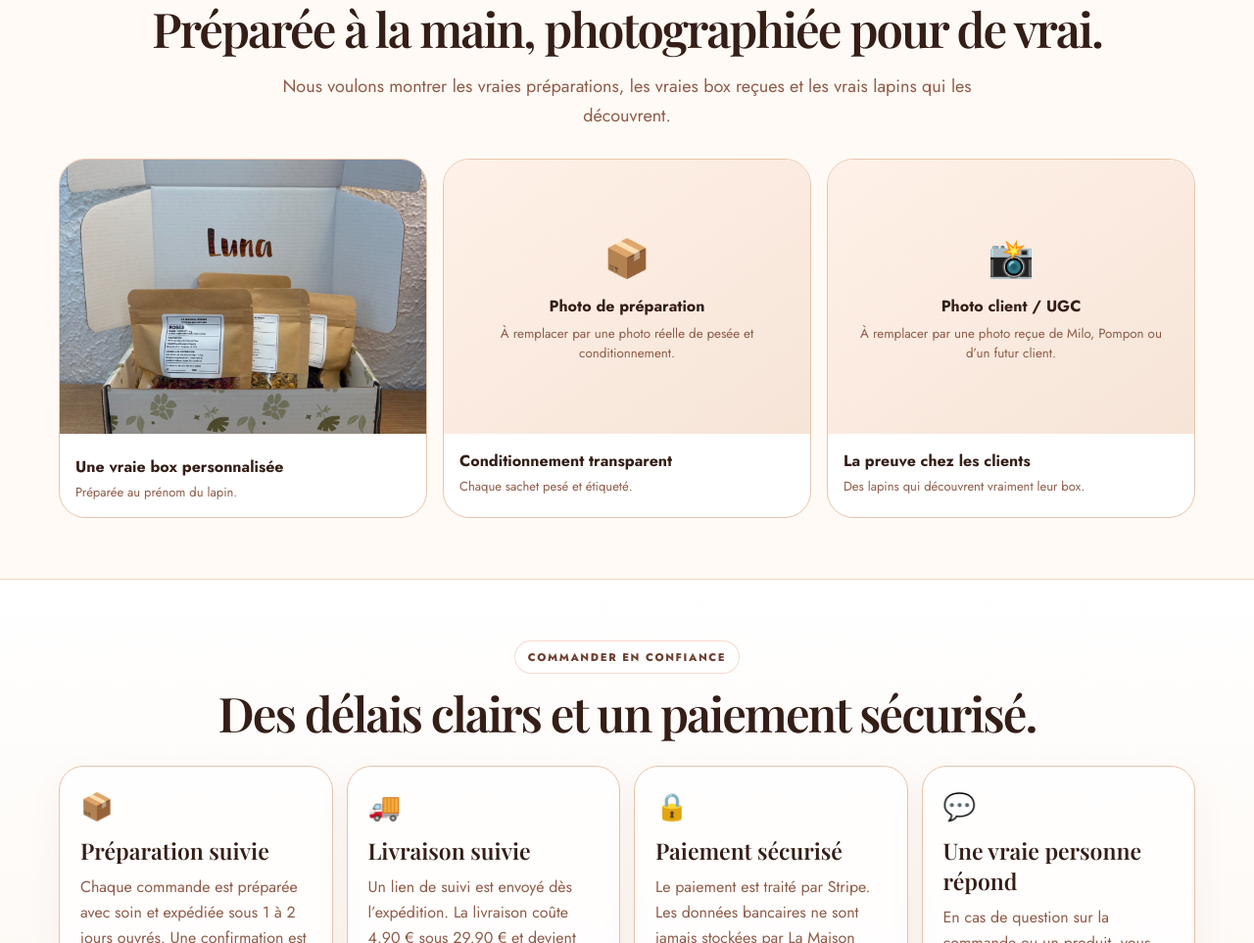
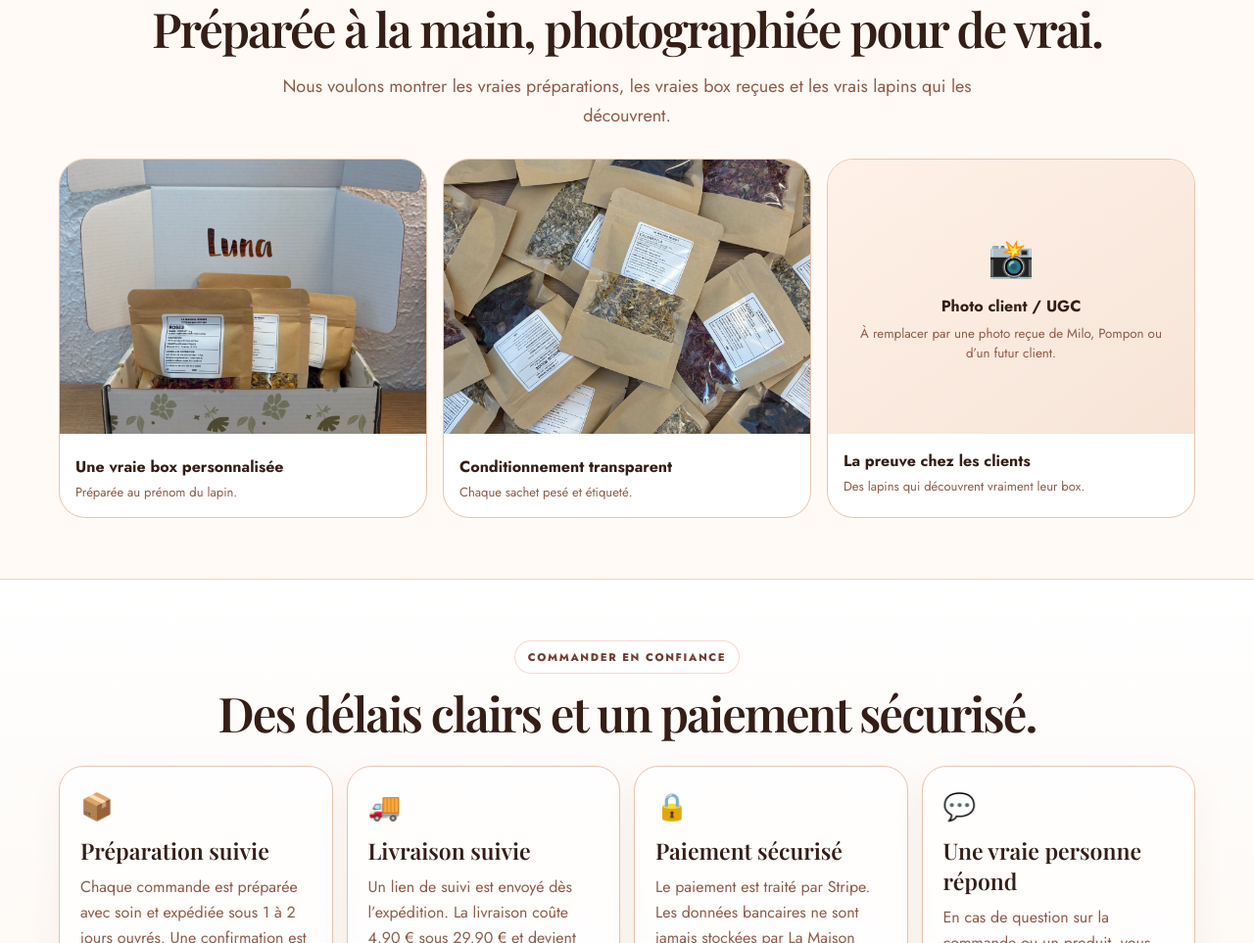
Before and after one commit to josephads17-cmd/winnie, a website: page beta-v3-19.html in a window 1280 px wide. Shown: the part 4349-5312 px from the top of the page at 98% size. Drawn offline with nearby package versions, Linux system fonts and the light colour scheme.

Commit message:
Add real preparation photo

```diff
--- a/beta-v3-19.html
+++ b/beta-v3-19.html
@@ -431,14 +431,11 @@
                 ><span>Préparée au prénom du lapin.</span>
               </figcaption>
             </figure>
-            <figure class="photo-card placeholder">
-              <div class="photo-placeholder">
-                <span>📦</span><strong>Photo de préparation</strong
-                ><small
-                  >À remplacer par une photo réelle de pesée et
-                  conditionnement.</small
-                >
-              </div>
+            <figure class="photo-card real">
+              <img
+                src="assets/conditionnement-transparent.jpg"
+                alt="Sachets La Maison Winnie pesés et étiquetés"
+              />
               <figcaption>
                 <strong>Conditionnement transparent</strong
                 ><span>Chaque sachet pesé et étiqueté.</span>
```
Also changed, not shown: assets/conditionnement-transparent.jpg (added).
